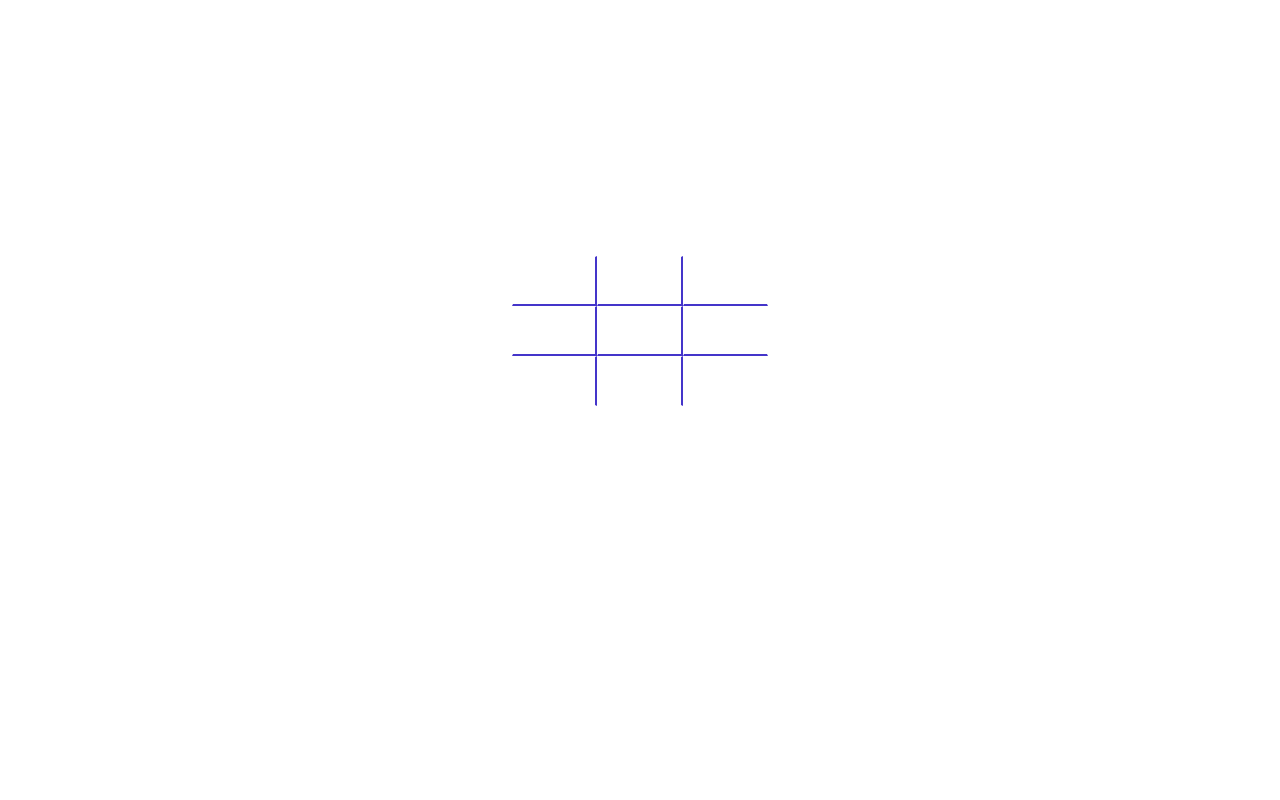
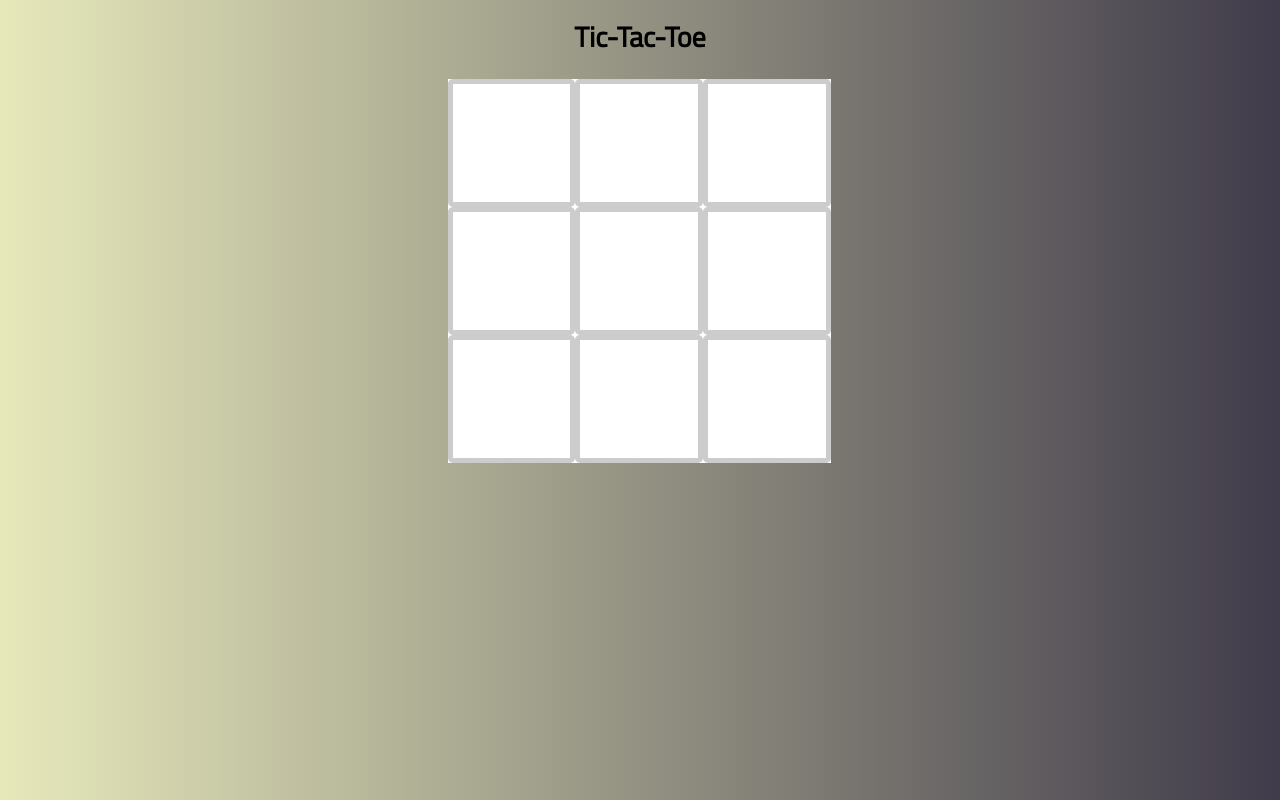
Before and after one commit to azax25547/Tic-Tac-Toe, a plain HTML site: page index.html in a window 1280 px wide. Drawn offline with Linux system fonts and the light colour scheme.

Commit message:
Visualized

```diff
--- a/app.js
+++ b/app.js
@@ -1,7 +1,8 @@
+//Game Object
 var game = {
   isClicked: false,
-  crossGame: "X",
-  roundGame: "O",
+  crossGame: `<i class='fa fa-times'></i>`,
+  roundGame: `<i class='far fa-circle'></i>`,
   cross: [],
   round: [],
   winning_array: [
@@ -15,36 +16,26 @@ var game = {
     [3, 5, 7]
   ]
 };
+//output variable
+var output = document.getElementById("output");
 
+//get crosses and rounds from the user
 function getData(data, which_game, player) {
   var box = data.getAttribute("data-box");
   //console.log(box);
+  //switch between clicks
   if (!game.isClicked) {
     game.cross.push(box);
   } else if (game.isClicked) {
     game.round.push(box);
   }
+  //once clicked you cant click. So to disable the click
   data.removeAttribute("onclick");
   checkMoves(which_game, player);
 }
 
-function checkMoves(arr, player) {
-  var comp = arr.map(val => parseInt(val, 10)).sort();
-  // console.log(comp);
-  for (var i = 0; i < game.winning_array.length; i++) {
-    if (
-      comp.includes(game.winning_array[i][0]) &&
-      comp.includes(game.winning_array[i][1]) &&
-      comp.includes(game.winning_array[i][2])
-    ) {
-      console.log("Wins", player);
-    } else if (comp.length > 4) {
-      console.log("Draw");
-    }
-  }
-}
-
-function getSomething(data) {
+//simlutaneously display the click result and then operate it
+function takeTheInput(data) {
   if (!game.isClicked) {
     data.innerHTML = game.crossGame;
     getData(data, game.cross, game.crossGame);
@@ -55,3 +46,27 @@ function getSomething(data) {
     game.isClicked = !game.isClicked;
   }
 }
+
+//check every move and finnaly declare the winner
+function checkMoves(arr, player) {
+  var comp = arr.map(val => parseInt(val, 10)).sort();
+  console.log(comp);
+  for (var i = 0; i < game.winning_array.length; i++) {
+    if (
+      comp.includes(game.winning_array[i][0]) &&
+      comp.includes(game.winning_array[i][1]) &&
+      comp.includes(game.winning_array[i][2])
+    ) {
+      document.getElementById("outGrid").classList.add("disable");
+      output.innerHTML = `${player} wins the Game.<br/> Refresh to play Again <br/> <button onclick=window.location.reload();>Refresh</button>`;
+    }
+  }
+  if (game.cross.length + game.round.length == 9) {
+    output.innerHTML = `Game Draw`;
+  }
+}
+
+//after the game finishes the reload the browser
+const reload = () => {
+  window.location.reload;
+};
--- a/index.html
+++ b/index.html
@@ -6,68 +6,75 @@
     <meta http-equiv="X-UA-Compatible" content="ie=edge" />
     <title>Tic Tac Toe</title>
     <link rel="stylesheet" href="style.css" />
+    <link
+      rel="stylesheet"
+      href="https://use.fontawesome.com/releases/v5.8.1/css/all.css"
+      integrity="sha384-50oBUHEmvpQ+1lW4y57PTFmhCaXp0ML5d60M1M7uH2+nqUivzIebhndOJK28anvf"
+      crossorigin="anonymous"
+    />
+    <link href="https://fonts.googleapis.com/css?family=Titillium+Web" rel="stylesheet">
   </head>
   <body>
-    <div class="container">
-      <div class="box-container">
+    <h1> Tic-Tac-Toe </h1>
+      <div class="grid-container">
+          <div class="outer-grid" id="outGrid">
+            <div class="outer-square">
+              <div class="inner-grid">
                 <div
-          class="box"
-          id="box-1"
-          onclick="getSomething(this)"
-          data-box="1"
-        ></div>
+                class="inner-square"
+                onclick="takeTheInput(this)"
+                data-box="1"></div>
+              </div>
+              <div class="inner-grid">
                 <div
-          class="box"
-          id="box-2"
-          onclick="getSomething(this)"
-          data-box="2"
-        ></div>
+                class="inner-square"
+                onclick="takeTheInput(this)"
+                data-box="2"></div>
+              </div>
+              <div class="inner-grid">
                 <div
-          class="box"
-          id="box-3"
-          onclick="getSomething(this)"
-          data-box="3"
-        ></div>
+                class="inner-square"
+                onclick="takeTheInput(this)"
+                data-box="3"></div>
               </div>
-      <div class="box-container">
+              <div class="inner-grid">
                 <div
-          class="box"
-          id="box-4"
-          onclick="getSomething(this)"
-          data-box="4"
-        ></div>
+                class="inner-square"
+                onclick="takeTheInput(this)"
+                data-box="4"></div>
+              </div>
+              <div class="inner-grid">
                 <div
-          class="box"
-          id="box-5"
-          onclick="getSomething(this)"
-          data-box="5"
-        ></div>
+                class="inner-square"
+                onclick="takeTheInput(this)"
+                data-box="5"></div>
+              </div>
+              <div class="inner-grid">
                 <div
-          class="box"
-          id="box-6"
-          onclick="getSomething(this)"
-          data-box="6"
-        ></div>
+                class="inner-square"
+                onclick="takeTheInput(this)"
+                data-box="6"></div>
               </div>
-      <div class="box-container">
+              <div class="inner-grid">
                 <div
-          class="box"
-          id="box-7"
-          onclick="getSomething(this)"
-          data-box="7"
-        ></div>
+                class="inner-square"
+                onclick="takeTheInput(this)"
+                data-box="7"></div>
+              </div>
+              <div class="inner-grid">
                 <div
-          class="box"
-          id="box-8"
-          onclick="getSomething(this)"
-          data-box="8"
-        ></div>
+                class="inner-square"
+                onclick="takeTheInput(this)"
+                data-box="8"></div>
+              </div>
+              <div class="inner-grid">
                 <div
-          class="box"
-          id="box-9"
-          onclick="getSomething(this)"
-          data-box="9"
-        ></div>
+                class="inner-square"
+                onclick="takeTheInput(this)"
+                data-box="9"></div>
+              </div>
+            </div>
+          </div>
       </div>
       <p id="output"></p>
     </div>
--- a/style.css
+++ b/style.css
@@ -1,39 +1,72 @@
 body,
-html {
+html,
+h1 {
   margin: 0;
   padding: 0;
 }
-.container {
-  width: 20%;
-  margin: 20% 40%;
+body {
+  background: #403b4a;
+  background: -webkit-linear-gradient(to right, #e7e9bb, #403b4a);
+  background: linear-gradient(to right, #e7e9bb, #403b4a);
 }
-.box-container {
-  height: 50px;
-  display: grid;
-  grid-template-columns: 1fr 1fr 1fr;
+div {
+  overflow: hidden;
+  box-sizing: border-box;
 }
-.box-container .box {
-  padding: 10px;
+.outer-grid {
+  position: relative;
+  float: left;
+  width: 33.3%;
+  padding-bottom: 33.3%;
+  margin: 0 33.3%;
+}
+.outer-square {
+  position: absolute;
+  left: 0;
+  top: 0;
+  width: 90%;
+  height: 90%;
+  background: #ffffff;
+  margin: 5%;
+  display: -webkit-flex;
+  -webkit-flex-wrap: wrap;
+  display: flex;
+  flex-wrap: wrap;
+}
+.inner-grid {
+  width: 33.3%;
+  height: 33.3%;
+  display: table;
+  border: 5px solid #ccc;
+  border-radius: 5px;
+}
+.inner-square {
+  line-height: 100%;
+  font-size: 50px;
+  font-weight: bold;
+  display: table-cell;
   text-align: center;
-  transition: cubic-bezier(0.165, 0.84, 0.44, 1);
-  border: 1px solid #fff;
+  vertical-align: middle;
   cursor: pointer;
 }
 
-#box-1,
-#box-2,
-#box-3,
-#box-4,
-#box-5,
-#box-6 {
-  border-bottom: 2px solid #4435ca;
+#output,
+h1 {
+  margin-top: 15px;
+  text-align: center;
+  font-family: "Titillium Web", sans-serif;
+  font-size: 28px;
 }
 
-#box-1,
-#box-4,
-#box-7,
-#box-2,
-#box-5,
-#box-8 {
-  border-right: 2px solid #4435ca;
+.disable {
+  pointer-events: none;
 }
+
+button {
+  outline: 0;
+  padding: 10px;
+  margin-top: 5px;
+  box-shadow: 1px 1px 5px 3px #333, 2px 2px 3px #ffc;
+  border-radius: 5px;
+  border: 5px solid #ccc;
+}
```
Lines whose indentation alone changed are shown as unchanged.
